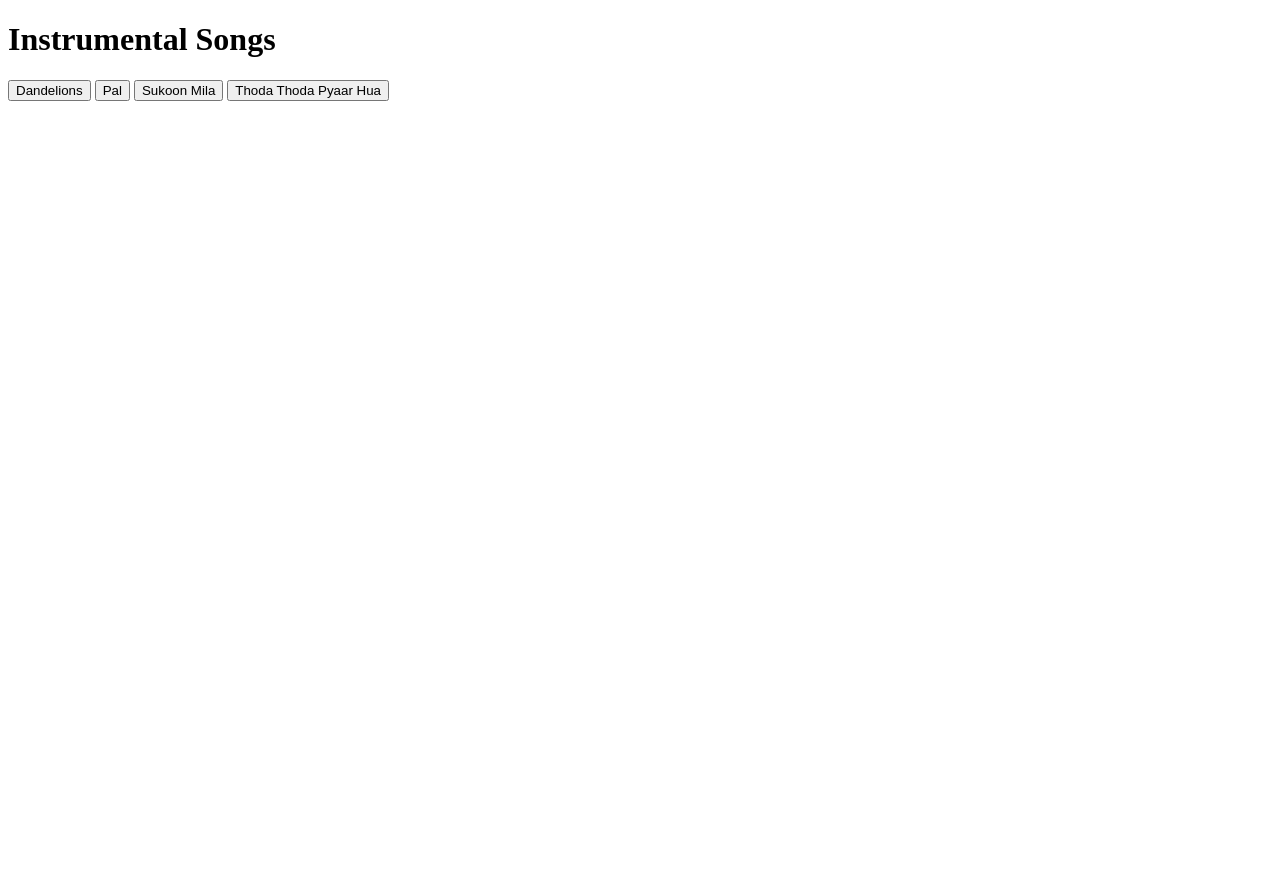
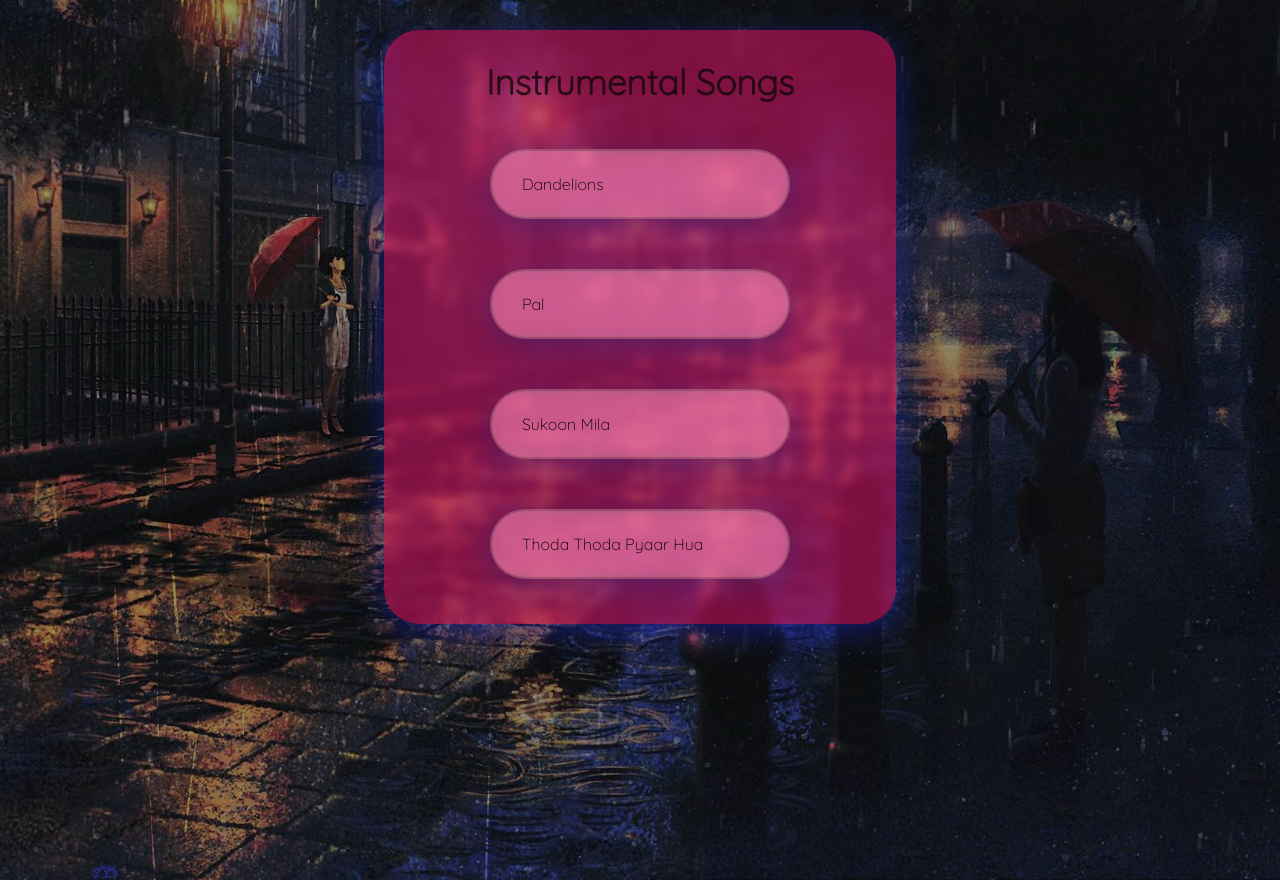
Before and after one commit to Vansh-Baghel/Instrument-songs, a plain HTML site: page index.html in a window 1280 px wide. Before the commit the page ends 800 px from the top, so only its background shows below. Drawn offline with Linux system fonts and the light colour scheme; a web font is replaced by a local one.

Commit message:
Initial commit
Added css to the website and updated the html file.

```diff
--- a/index.html
+++ b/index.html
@@ -1,26 +1,39 @@
 <!DOCTYPE html>
+<html lang="en">
   <head>
+    <meta charset="UTF-8" />
+    <meta http-equiv="X-UA-Compatible" content="IE=edge" />
+    <meta name="viewport" content="width=device-width, initial-scale=1.0" />
+    <link rel="stylesheet" href="style.css" />
+    <link
+      href="https://fonts.googleapis.com/css2?family=Aboreto&family=DM+Sans&family=Quicksand:wght@300&display=swap"
+      rel="stylesheet"
+    />
     <title>Instrumental Web Application</title>
-  <style></style>
   </head>
   <body>
+    <div class="container">
+      <div class="container-inside">
         <h1>Instrumental Songs</h1>
-  <button onclick="togglePlay('dang')">Dandelions</button>
+        <div class="songs-list">
+          <button onclick="togglePlay('dang')" class="btn">Dandelions</button>
           <audio id="dang">
             <source src="./audio/Dandelions Instrumental Bgm.mp3" />
           </audio>
 
-  <button onclick="togglePlay('Pal')">Pal</button>
+          <button onclick="togglePlay('Pal')" class="btn">Pal</button>
           <audio id="Pal">
             <source src="./audio/Pal Ek Pal - Instrumental.mp3" />
           </audio>
 
-  <button onclick="togglePlay('Sukoon')">Sukoon Mila</button>
+          <button onclick="togglePlay('Sukoon')" class="btn">
+            Sukoon Mila
+          </button>
           <audio id="Sukoon">
             <source src="./audio/Sukoon Mila Instrumental.mp3" />
           </audio>
 
-  <button onclick="togglePlay('Thoda_Thoda-Pyaar')">
+          <button onclick="togglePlay('Thoda_Thoda-Pyaar')" class="btn">
             Thoda Thoda Pyaar Hua
           </button>
           <audio id="Thoda_Thoda-Pyaar">
@@ -28,24 +41,9 @@
               src="./audio/Thoda Thoda Pyaar Hua ! Instrumental ! Romantic ! Bgm.mp3"
             />
           </audio>
-
-  <script>
-    let count = 0;
-
-    function togglePlay(idName) {
-      let audio = document.getElementById(idName);
-      audio.play();
-
-      if (count == 0) {
-        /* So if count=0 , make count = 1 and play the song */
-        count = 1;
-        audio.play();
-        /* Now count=1 , if any the button is tapped then as count=1 , it will come in else stmt and again become 0 ,
-        then if clicked again then count = 0 which will keep repeating */
-      } else {
-        count = 0;
-        audio.pause();
-      }
-    }
-  </script>
+        </div>
+      </div>
+    </div>
+    <script src="index.js"></script>
   </body>
+</html>
--- /dev/null
+++ b/index.js
@@ -0,0 +1,17 @@
+let count = 0;
+
+function togglePlay(idName) {
+  let audio = document.getElementById(idName);
+  audio.play();
+
+  if (count == 0) {
+    /* So if count=0 , make count = 1 and play the song */
+    count = 1;
+    audio.play();
+    /* Now count=1 , if any the button is tapped then as count=1 , it will come in else stmt and again become 0 ,
+    then if clicked again then count = 0 which will keep repeating */
+  } else {
+    count = 0;
+    audio.pause();
+  }
+}
--- /dev/null
+++ b/style.css
@@ -0,0 +1,80 @@
+* {
+  margin: 0;
+  padding: 0;
+  box-sizing: border-box;
+  font-family: "Quicksand", cursive;
+}
+
+body {
+  width: 100%;
+  min-height: 100vh;
+  /* background: url("img/bg2.jpg") no-repeat center center/cover; */
+}
+
+.container-inside {
+  display: flex;
+  justify-content: center;
+  align-items: center;
+  flex-direction: column;
+  width: 40%;
+  height: 60%;
+  margin: 30px auto;
+  border-radius: 35px;
+  background: rgba(236, 16, 111, 0.5);
+  backdrop-filter: blur(4.5px);
+  box-shadow: 0 8px 32px 0 rgba(29, 40, 192, 0.521);
+}
+
+.container::before {
+  content: "";
+  background: url("img/bg2.jpg") no-repeat center center/cover;
+  position: absolute;
+  top: 0;
+  left: 0;
+  width: 100vw;
+  height: 110vh;
+  z-index: -1;
+  filter: brightness(60%);
+}
+
+.container-inside h1 {
+  margin: 30px auto;
+  font-size: 2.2rem;
+  margin-bottom: 0px;
+  font-weight: 700;
+  color: rgba(17, 8, 8, 0.808);
+}
+
+.songs-list {
+  display: flex;
+  justify-content: center;
+  align-items: center;
+  flex-direction: column;
+  margin: 20px auto;
+  font-size: 1rem;
+  width: 70%;
+}
+
+.btn {
+  padding: 10px 30px;
+  margin: 25px 23px;
+  width: 300px;
+  height: 70px;
+  background: rgba(255, 255, 255, 0.3);
+  border: 2px solid rgba(0, 0, 0, 0.18);
+  box-shadow: 0 8px 32px 0 rgba(31, 38, 135, 0.37);
+  border-radius: 40px;
+  backdrop-filter: blur(8.5px);
+  cursor: pointer;
+  transition: all 0.2s ease-in;
+  text-align: justify;
+  font-size: 1rem;
+}
+
+.btn:hover {
+  color: white;
+  background-color: rgba(104, 9, 45, 0.9);
+  width: 345px;
+  transition: all 0.2s ease-in;
+  box-shadow: 0 8px 32px 0 rgba(240, 38, 156, 0.5);
+}
```
Also changed, not shown: img/bg1.webp (added), img/bg2.jpg (added), img/dandelions.jpg (added). Lines whose indentation alone changed are shown as unchanged.
